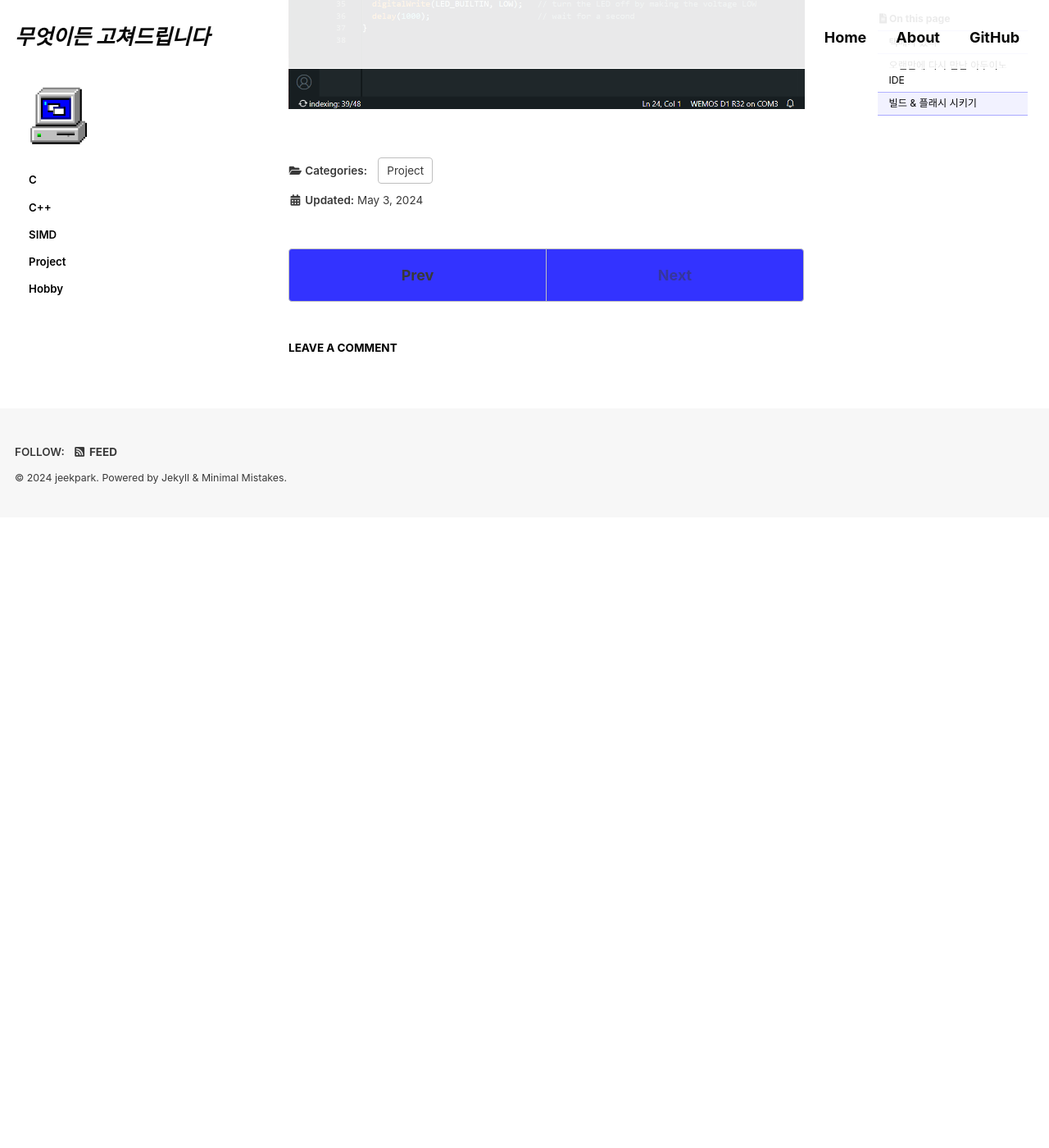
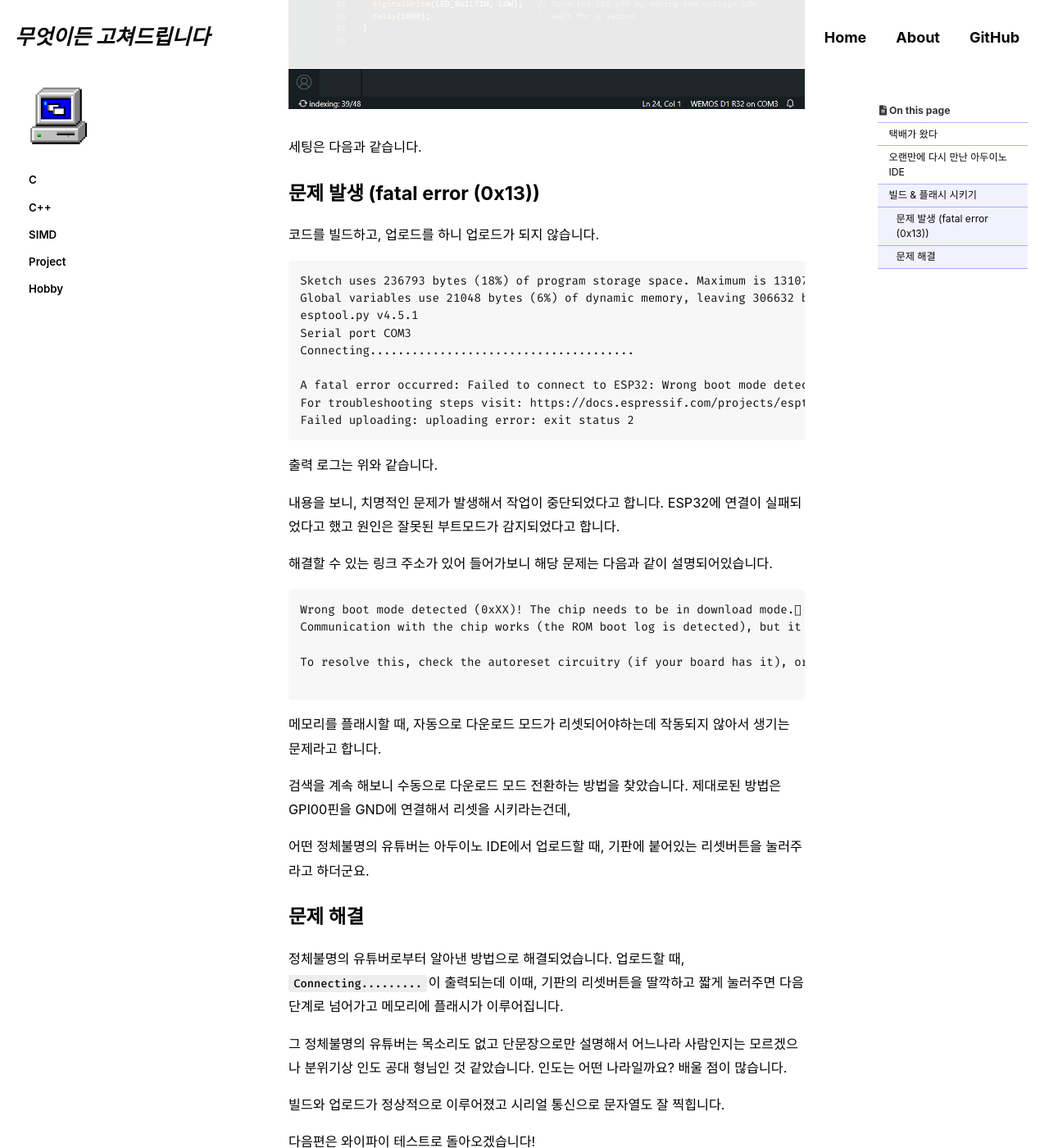
Before and after one commit to jeekpark/jeekpark.github.io, a Jekyll site: the page built from _posts/2024-05-02-project-commute-cube-1.md, in a window 1280 px wide and 1400 px high, scrolled down 3793 px. Shown: the whole window at 82% size. Built offline with Jekyll 4.4.1, drawn with Linux system fonts in a browser that asks for light colours; cached includes are drawn as plain includes; some web fonts are replaced; comment, search, counter and statistics services are not loaded; before the commit the page ends 4423 px from its top, so only the background shows below that; some of the changed text lies outside the part shown.

Commit message:
Update: 2024-05-03

````diff
--- a/_posts/2024-05-02-project-commute-cube-1.md
+++ b/_posts/2024-05-02-project-commute-cube-1.md
@@ -1,6 +1,6 @@
 ---
-title: "[IoT] 커뮤트 큐브: 2편 아두이노 세팅 (Wemos D1 R32 ESP32)"
-excerpt: "인도 형님들은 대단합니다"
+title: "[IoT] 커뮤트 큐브: 2편 아두이노 세팅 (Wemos D1 R32 ESP32) LED 테스트"
+excerpt: "Wemos D1 R32 ESP32 플래시(업로드) 문제 해결하기"
 
 categories:
   - Project
@@ -47,3 +47,47 @@ https://dl.espressif.com/dl/package_esp32_index.json
 ```File -> Preferences -> Additional boards manager URLS```에 입력해주시면 됩니다.
 
 <img src="https://raw.githubusercontent.com/jeekpark/jeekpark.github.io/main/assets/images/posts_img/commute-cube/arduino-ide-setting.PNG">
+
+세팅은 다음과 같습니다.
+
+## 문제 발생 (fatal error (0x13))
+코드를 빌드하고, 업로드를 하니 업로드가 되지 않습니다.
+```
+Sketch uses 236793 bytes (18%) of program storage space. Maximum is 1310720 bytes.
+Global variables use 21048 bytes (6%) of dynamic memory, leaving 306632 bytes for local variables. Maximum is 327680 bytes.
+esptool.py v4.5.1
+Serial port COM3
+Connecting......................................
+
+A fatal error occurred: Failed to connect to ESP32: Wrong boot mode detected (0x13)! The chip needs to be in download mode.
+For troubleshooting steps visit: https://docs.espressif.com/projects/esptool/en/latest/troubleshooting.html
+Failed uploading: uploading error: exit status 2
+```
+출력 로그는 위와 같습니다.
+
+내용을 보니, 치명적인 문제가 발생해서 작업이 중단되었다고 합니다. ESP32에 연결이 실패되었다고 했고 원인은 잘못된 부트모드가 감지되었다고 합니다.
+
+해결할 수 있는 링크 주소가 있어 들어가보니 해당 문제는 다음과 같이 설명되어있습니다.
+```
+Wrong boot mode detected (0xXX)! The chip needs to be in download mode.
+Communication with the chip works (the ROM boot log is detected), but it is not being reset into the download mode automatically.
+
+To resolve this, check the autoreset circuitry (if your board has it), or try resetting into the download mode manually. See Manual Bootloader for instructions.
+
+```
+
+메모리를 플래시할 때, 자동으로 다운로드 모드가 리셋되어야하는데 작동되지 않아서 생기는 문제라고 합니다.
+
+검색을 계속 해보니 수동으로 다운로드 모드 전환하는 방법을 찾았습니다. 제대로된 방법은 GPI00핀을 GND에 연결해서 리셋을 시키라는건데,
+
+어떤 정체불명의 유튜버는 아두이노 IDE에서 업로드할 때, 기판에 붙어있는 리셋버튼을 눌러주라고 하더군요.
+
+## 문제 해결
+
+정체불명의 유튜버로부터 알아낸 방법으로 해결되었습니다. 업로드할 때, ```Connecting.........```이 출력되는데 이때, 기판의 리셋버튼을 딸깍하고 짧게 눌러주면 다음단계로 넘어가고 메모리에 플래시가 이루어집니다.
+
+그 정체불명의 유튜버는 목소리도 없고 단문장으로만 설명해서 어느나라 사람인지는 모르겠으나 분위기상 인도 공대 형님인 것 같았습니다. 인도는 어떤 나라일까요? 배울 점이 많습니다.
+
+빌드와 업로드가 정상적으로 이루어졌고 시리얼 통신으로 문자열도 잘 찍힙니다.
+
+다음편은 와이파이 테스트로 돌아오겠습니다!
````
Also changed, not shown: assets/images/posts_img/commute-cube/wemos-d1-r32-map.png (added).
